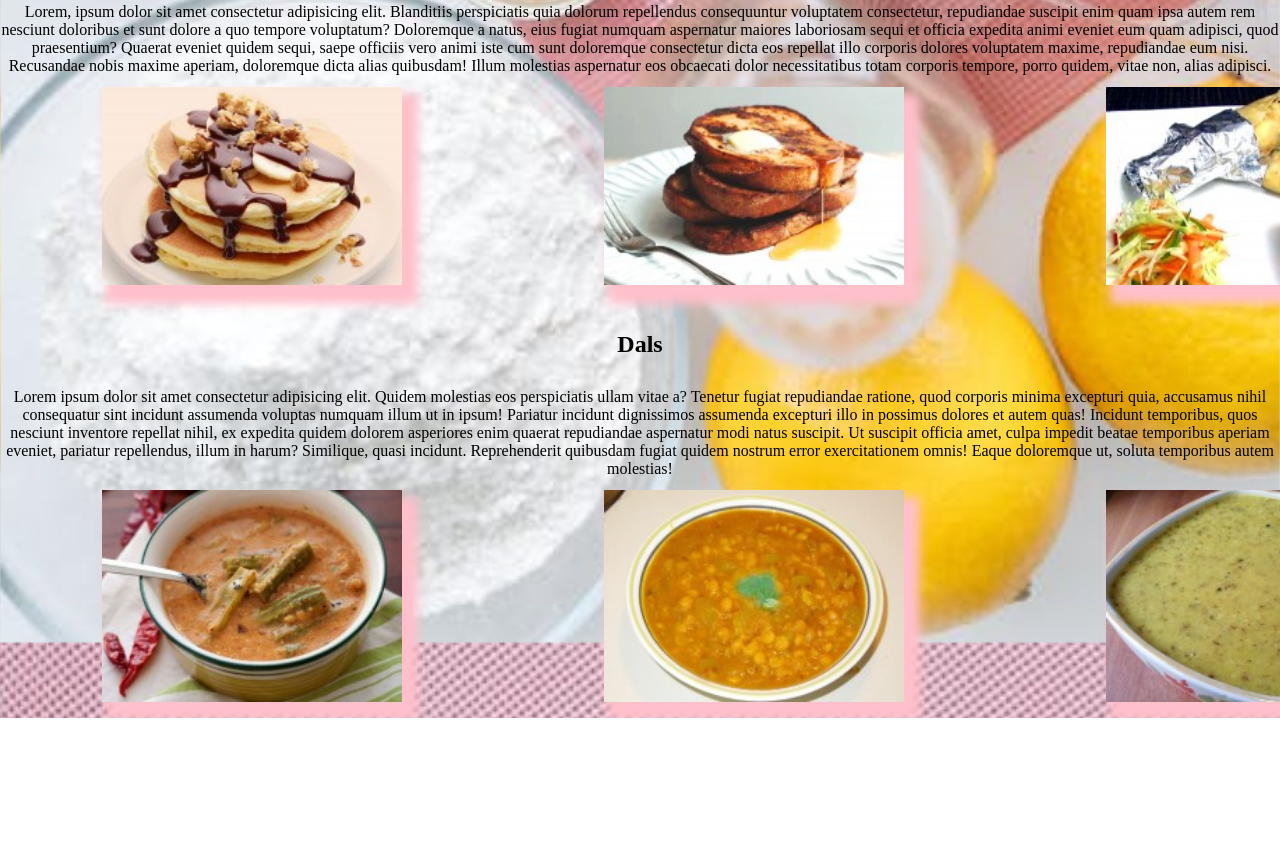
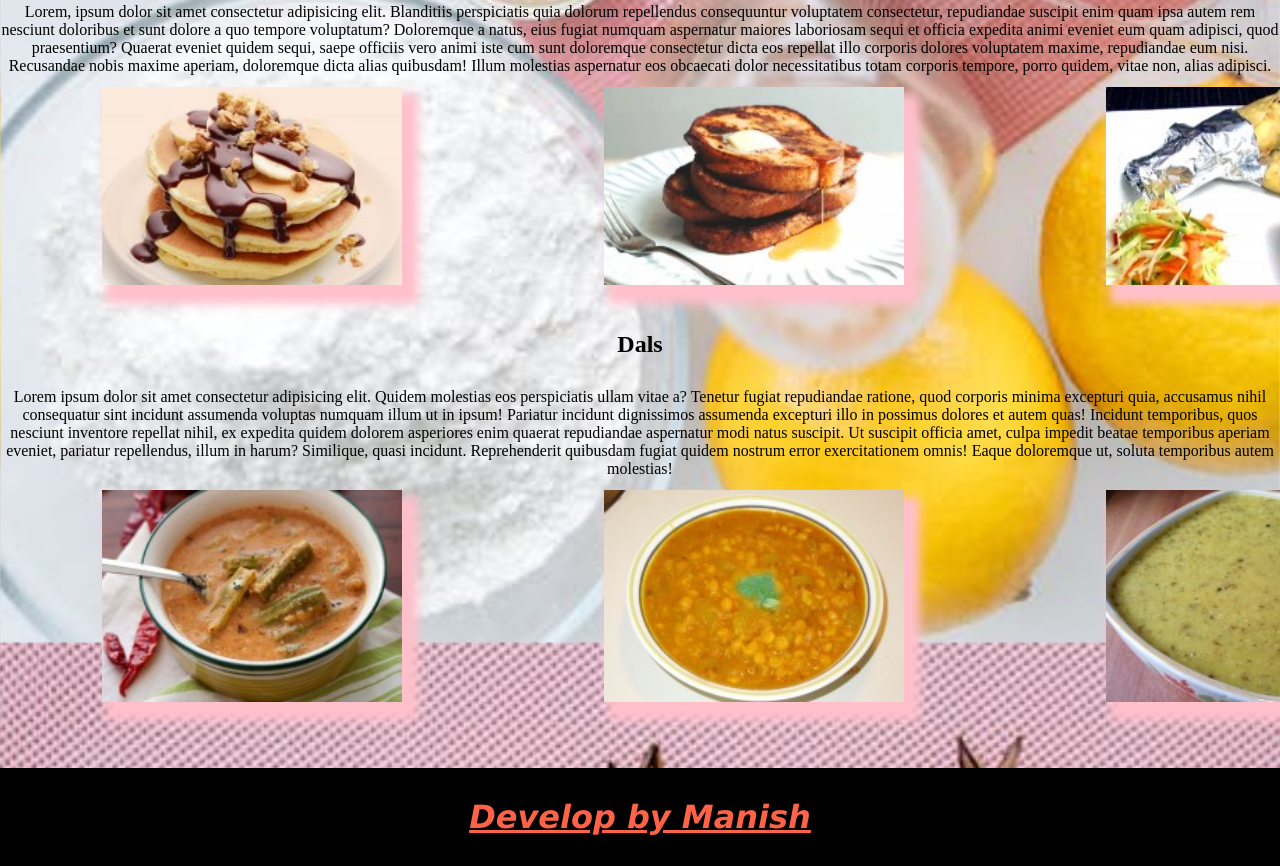
Before and after one commit to manish2608/Restaurant, a plain HTML site: page index.html in a window 1280 px wide. Shown: the part 1280-2146 px from the top of the page. Before the commit the page ends 1998 px from the top, so only its background shows below. Drawn offline with Linux system fonts and the light colour scheme.

Commit message:
Update index.html

```diff
--- a/index.html
+++ b/index.html
@@ -133,7 +133,11 @@
         </div>
 
     </div>
-
+ <div id="footer">
+        <footer>
+            <h1>Develop by Manish</h1>
+        </footer>
+    </div>
 
 </body>
 
```
